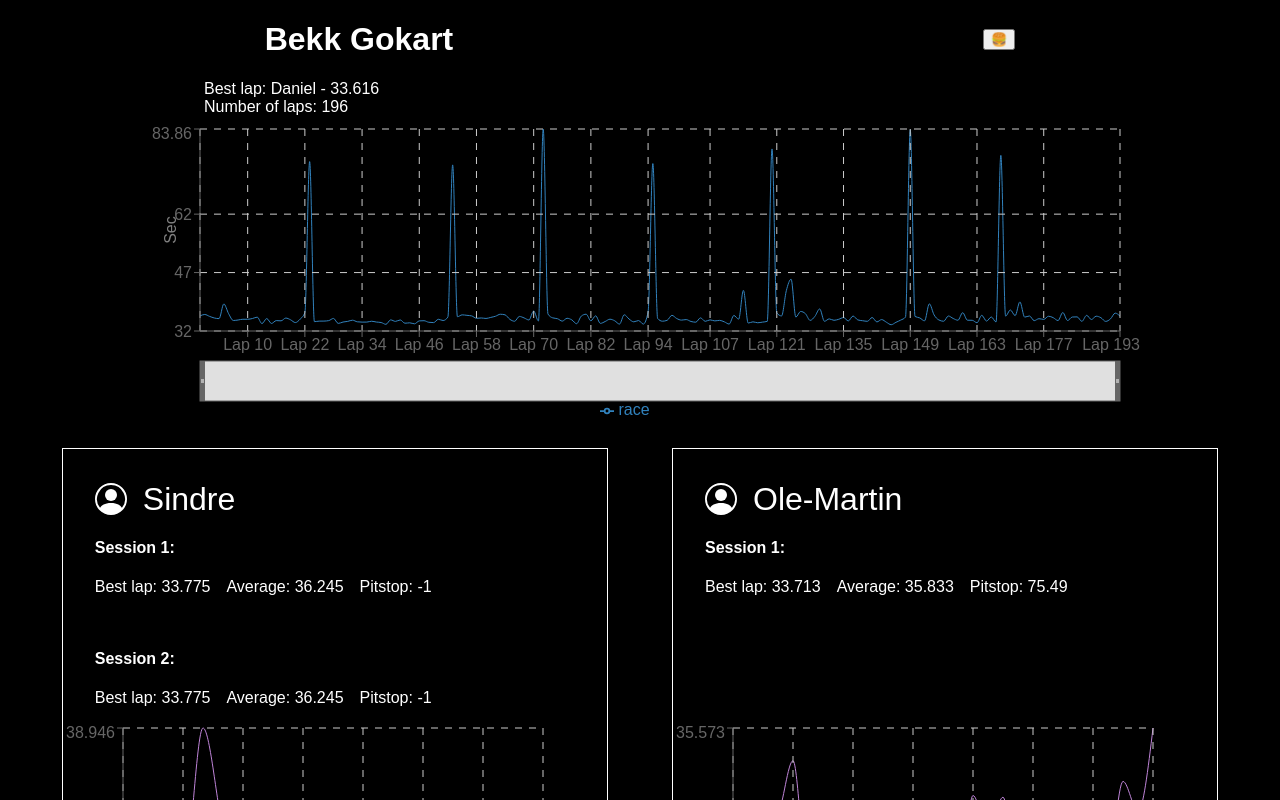
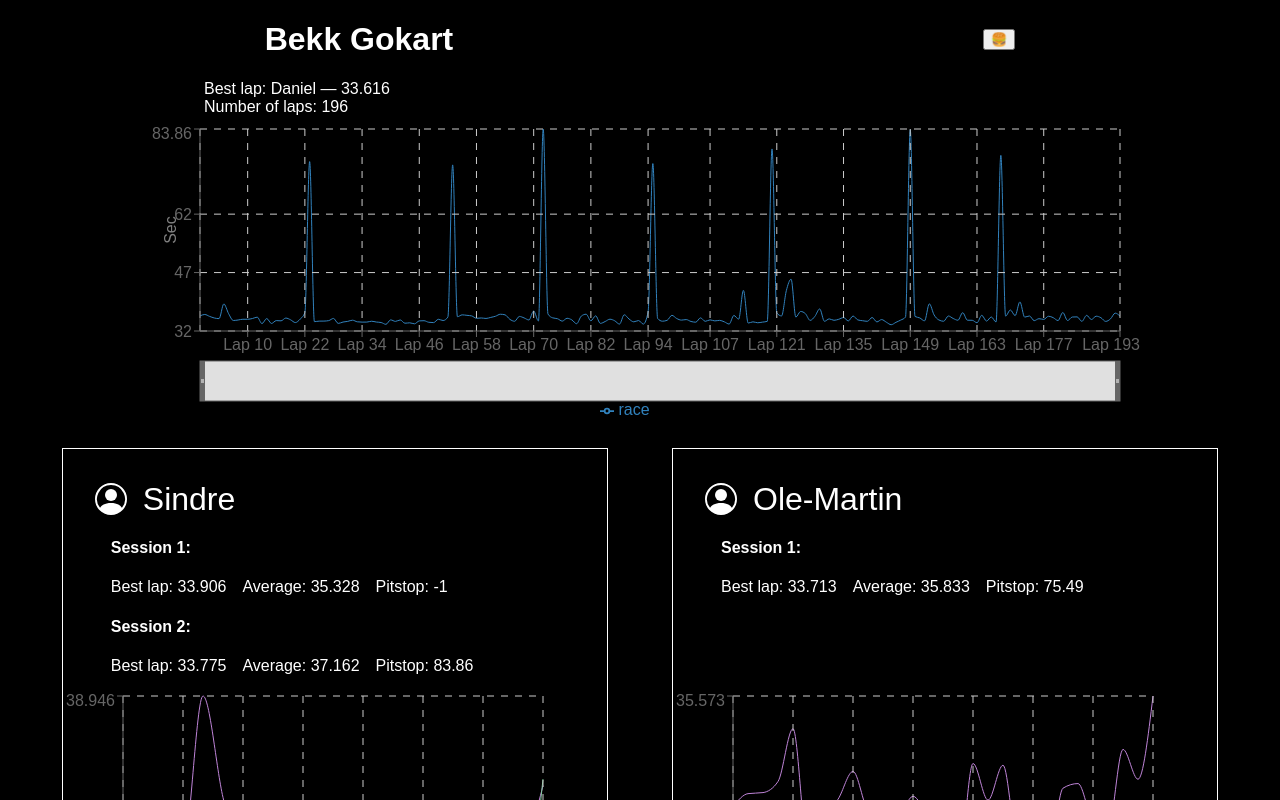
Before and after one commit to MathiasSJacobsen/gokart-stats, a React (Create React App) app: page / in a window 1280 px wide. Shown: the top 800 px of the page. Built offline with nearby package versions, Linux system fonts and the light colour scheme.

Commit message:
Smidig evolving av funksjoner

```diff
--- a/src/dataCrunshing.ts
+++ b/src/dataCrunshing.ts
@@ -1,8 +1,8 @@
 import { ChartType } from "./Types";
 
-export const getPitstop = (chartData: ChartType) => {
+export const getPitstop = (laps: (number | undefined)[]) => {
   // @TODO: Fix null assertion
-  return chartData[0].SESSION_ONE! > 60 ? chartData[0].SESSION_ONE! : -1;
+  return laps[0]! > 60 ? laps[0]! : -1;
 };
 
 export const getFastestLap = (chartData: ChartType) => {
@@ -16,11 +16,19 @@ export const getFastestLap = (chartData: ChartType) => {
     .at(0)!;
 };
 
-export const getAverageLapsTime = (chartData: ChartType) => {
+export const getSessionFastestLap = (laps: (number | undefined)[]) => {
   // @TODO: Fix null assertion
-  const laps = [
-    ...chartData.map((e) => e.SESSION_ONE),
-    ...chartData.map((e) => e.SESSION_TWO),
-  ].filter((val) => val !== undefined)!;
-  return laps.reduce((pre, val) => pre! + val!, 0)! / laps.length;
+  return laps
+    .filter((val) => val !== undefined)
+    .sort((a, b) => a! - b!)
+    .at(0)!;
 };
+
+export const getAverageSessionLapTime = (laps: (number | undefined)[]) => {
+  // @TODO: Fix null assertion
+  return (
+    laps
+      .filter((val) => val !== undefined)!
+      .reduce((pre, val) => pre! + val!, 0)! / laps.length
+  );
+};
--- a/src/landing/Landing.tsx
+++ b/src/landing/Landing.tsx
@@ -33,7 +33,7 @@ const Landing = (props: Props) => {
       <StatsContainer>
         <TeamContainer>
           <TeamStats>
-            <span>{`Best lap: ${bestTeamLap.name} - ${bestTeamLap.time}`}</span>
+            <span>{`Best lap: ${bestTeamLap.name} \u2014  ${bestTeamLap.time}`}</span>
             <span>{`Number of laps: 196`}</span>
           </TeamStats>
 
--- a/src/personalStats/HeaderStat.tsx
+++ b/src/personalStats/HeaderStat.tsx
@@ -1,30 +1,31 @@
-import React from "react";
+import React, { useEffect, useState } from "react";
 import styled from "styled-components/macro";
 import { BsPersonCircle } from "react-icons/bs";
+import {
+  getAverageSessionLapTime,
+  getPitstop,
+  getSessionFastestLap,
+} from "../dataCrunshing";
 
 type Props = {
-  average: number;
-  fastestLap: number;
-  pitstop: number;
+  laps: number[];
   username: string;
   session: number;
 };
 
-export const HeaderStat = ({
-  session,
-  average,
-  fastestLap,
-  pitstop,
-  username,
-}: Props) => {
+export const HeaderStat = ({ session, laps, username }: Props) => {
+  const [average, setAverage] = useState(0);
+  const [fastestLap, setFastestLap] = useState(0);
+  const [pitstop, setPitstop] = useState(0);
+
+  useEffect(() => {
+    setFastestLap(getSessionFastestLap(laps));
+    setAverage(getAverageSessionLapTime(laps));
+    setPitstop(getPitstop(laps));
+  }, [laps]);
+
   return (
     <HeaderStats>
-      {session === 1 && (
-        <Name>
-          <BsPersonCircle />
-          <MySpan>{username}</MySpan>
-        </Name>
-      )}
       <SessionData>
         <h4>Session {session}:</h4>
         <MetaStat>
@@ -44,12 +45,11 @@ const Name = styled.div`
   align-items: center;
   margin: 1rem;
 `;
+const MySpan = styled.span`
+  margin-left: 1rem;
+`;
 const KeyStat = styled.span`
   margin-right: 1rem;
-`;
-
-const MySpan = styled.span`
-  margin-left: 1rem;
 `;
 
 const HeaderStats = styled.div`
--- a/src/personalStats/PersonalStat.tsx
+++ b/src/personalStats/PersonalStat.tsx
@@ -1,4 +1,5 @@
-import React, { useEffect, useState } from "react";
+import { useEffect, useState } from "react";
+import { BsPersonCircle } from "react-icons/bs";
 import {
   LineChart,
   Line,
@@ -10,11 +11,6 @@ import {
   ReferenceLine,
 } from "recharts";
 import styled from "styled-components/macro";
-import {
-  getFastestLap,
-  getAverageLapsTime,
-  getPitstop,
-} from "../dataCrunshing";
 import { useWindowSize } from "../hooks/useWindowSize";
 import { SessionData, Session } from "../Types";
 import { sessionEnumToSessionNr } from "../utils";
@@ -45,9 +41,7 @@ const PersonalStat = ({ user }: Props) => {
   const [chartWidth, setChartWidth] = useState(0);
 
   useEffect(() => {
-    setFastestLap(getFastestLap(data.laps));
-    setAverage(getAverageLapsTime(data.laps));
-    setPitstop(getPitstop(data.laps));
+    //setAverage(getAverageSessionLapTime(data.laps));
   }, [data]);
 
   useEffect(() => {
@@ -55,28 +49,30 @@ const PersonalStat = ({ user }: Props) => {
     setChartWidth(vertical > 767 ? 500 : 300);
   }, [vertical]);
 
-  const [fastestLap, setFastestLap] = useState(0);
   const [average, setAverage] = useState(0);
-  const [pitstop, setPitstop] = useState(0);
 
   return (
     <StatContainer>
+      <HeaderContainer>
+        <Name>
+          <BsPersonCircle />
+          <MySpan>{data.name}</MySpan>
+        </Name>
         <HeaderStat
           session={sessionEnumToSessionNr(Session.SESSION_ONE)}
-        average={average}
-        fastestLap={fastestLap}
-        pitstop={pitstop}
+          laps={data.laps.map((e) => e.SESSION_ONE) as number[]}
           username={user.name}
         />
-      {data.laps[0].SESSION_TWO && (
+        {data.laps[0].SESSION_TWO ? (
           <HeaderStat
             session={sessionEnumToSessionNr(Session.SESSION_TWO)}
-          average={average}
-          fastestLap={fastestLap}
-          pitstop={pitstop}
+            laps={data.laps.map((e) => e.SESSION_TWO) as number[]}
             username={user.name}
           />
+        ) : (
+          <div></div>
         )}
+      </HeaderContainer>
       <ChartContainer>
         <LineChart
           width={chartWidth}
@@ -118,6 +114,31 @@ const PersonalStat = ({ user }: Props) => {
 
 export default PersonalStat;
 
+const HeaderContainer = ({
+  children,
+  classname,
+}: {
+  children: React.ReactElement[];
+  classname?: string;
+}) => {
+  return <StyledContainer className={classname}>{children}</StyledContainer>;
+};
+
+const StyledContainer = styled.div`
+  margin: 1rem 1rem 0 1rem;
+`;
+
+const Name = styled.div`
+  font-size: 2em;
+  display: flex;
+  flex-direction: row;
+  align-items: center;
+  margin: 1rem;
+`;
+const MySpan = styled.span`
+  margin-left: 1rem;
+`;
+
 const ChartContainer = styled.div`
   margin-top: auto;
 `;
```
Lines whose indentation alone changed are shown as unchanged.
